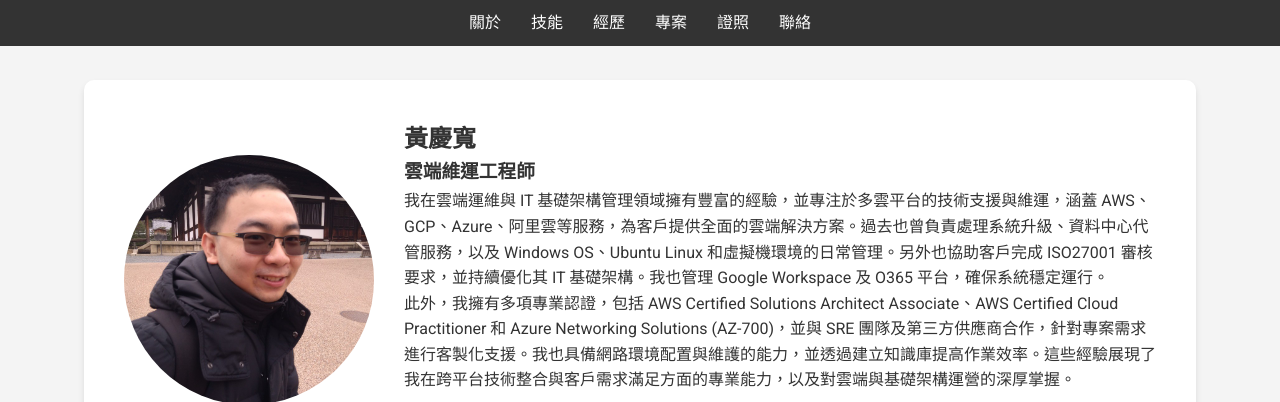
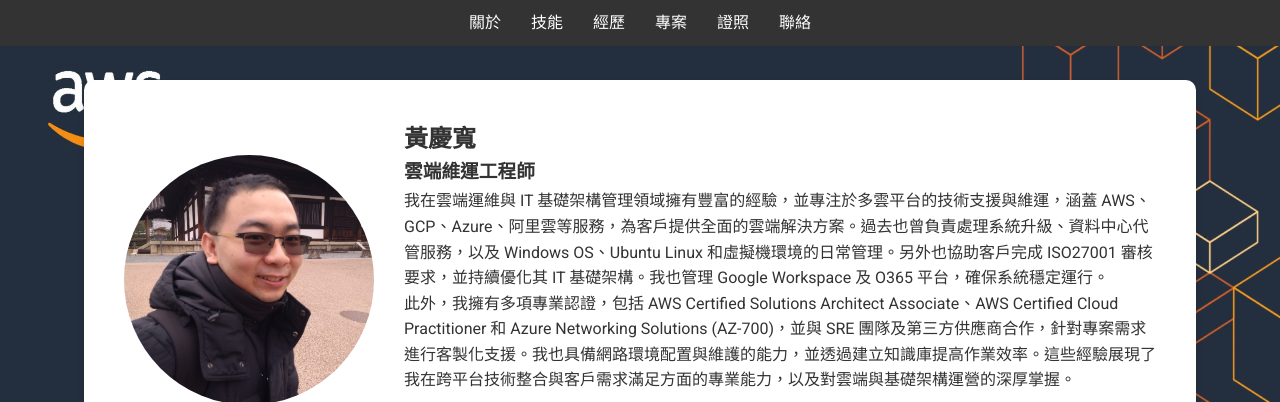
Before and after one commit to MikeHuangCloud/personal-website, a plain HTML site: page index.html in a window 1280 px wide. Shown: the top 402 px of the page. Drawn offline with Linux system fonts and the light colour scheme.

Commit message:
Update index.html

```diff
--- a/index.html
+++ b/index.html
@@ -17,9 +17,12 @@
         /* 原網站的 CSS 內容 */
         body {
             font-family: 'Roboto', sans-serif;
-            background-color: #f4f4f4;
             line-height: 1.6;
             color: #333;
+            background-image: url('images/background.jpg');
+            background-repeat: no-repeat;
+            background-attachment: fixed;
+            background-size: 100% 100%;
         }
 
         /* 原有樣式保持不變 */
```
